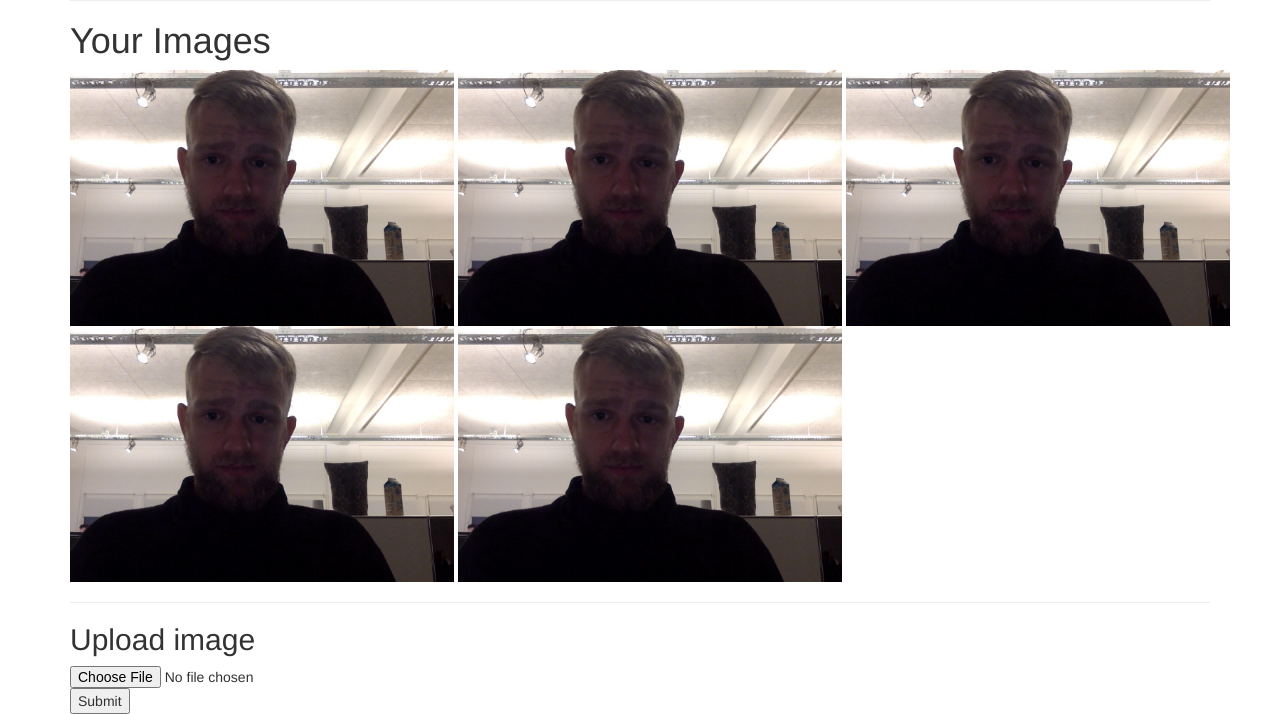
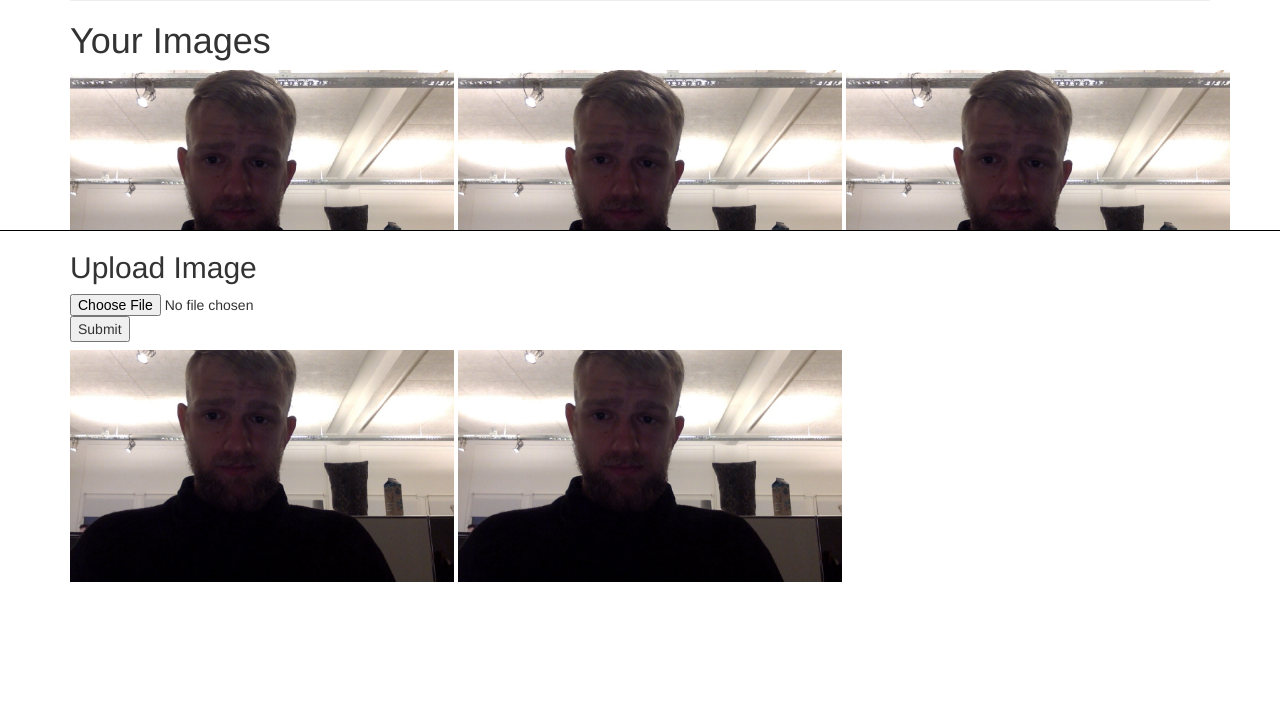
Before and after one commit to andersfischernielsen/SSAS-Vulnerable-Image-Upload, a Flask app: page / in a window 1280 px wide. Shown: the part 450-1164 px from the top of the page. After the commit the page ends 1032 px from the top, so only its background shows below. Run offline with Flask 2, Linux system fonts and the light colour scheme; a user stored in the database is signed in; data comes from the database, SQL or seed files in the repository; tables that the repository leaves empty hold one stand-in row (values such as "Sample post"); some libraries are stand-ins or nearby versions.

Commit message:
Made upload fancy-looking.

```diff
--- a/static/css/site.css
+++ b/static/css/site.css
@@ -1,3 +1,14 @@
 img {
     width: 30vw;
 }
+
+.bottom-upload {
+    width: 100%;
+    height: 120px;
+    position: absolute;
+    bottom: 0;
+    padding-bottom: 20px;
+    left: 0;
+    border-top: 1px solid black;
+    background: white;
+}
--- a/templates/index.html
+++ b/templates/index.html
@@ -28,13 +28,16 @@
         </div>
     </div>
 
-    <hr>
 
-    <h2>Upload image</h2>
+    <div class="bottom-upload">
+        <div class="container">
+        <h2>Upload Image</h2>
 
-    <form action="/upload_image" method="post" enctype="multipart/form-data">
-        <input type="file" name="image_upload" accept="image/*">
-        <input type="submit">
-    </form>
+        <form action="/upload_image" method="post" enctype="multipart/form-data">
+            <input type="file" name="image_upload" accept="image/*">
+            <input type="submit">
+        </form>
+        </div>
+    </div>
 
 {% endblock %}
```
